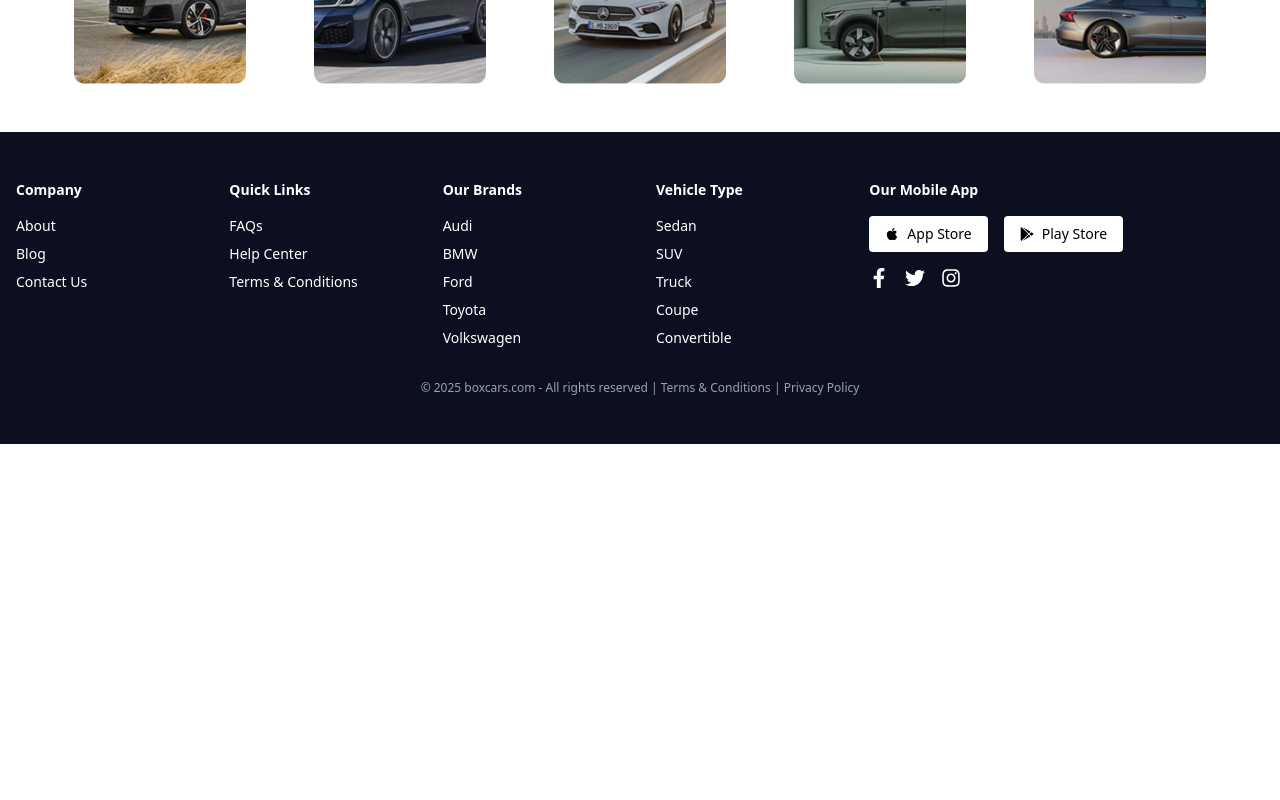
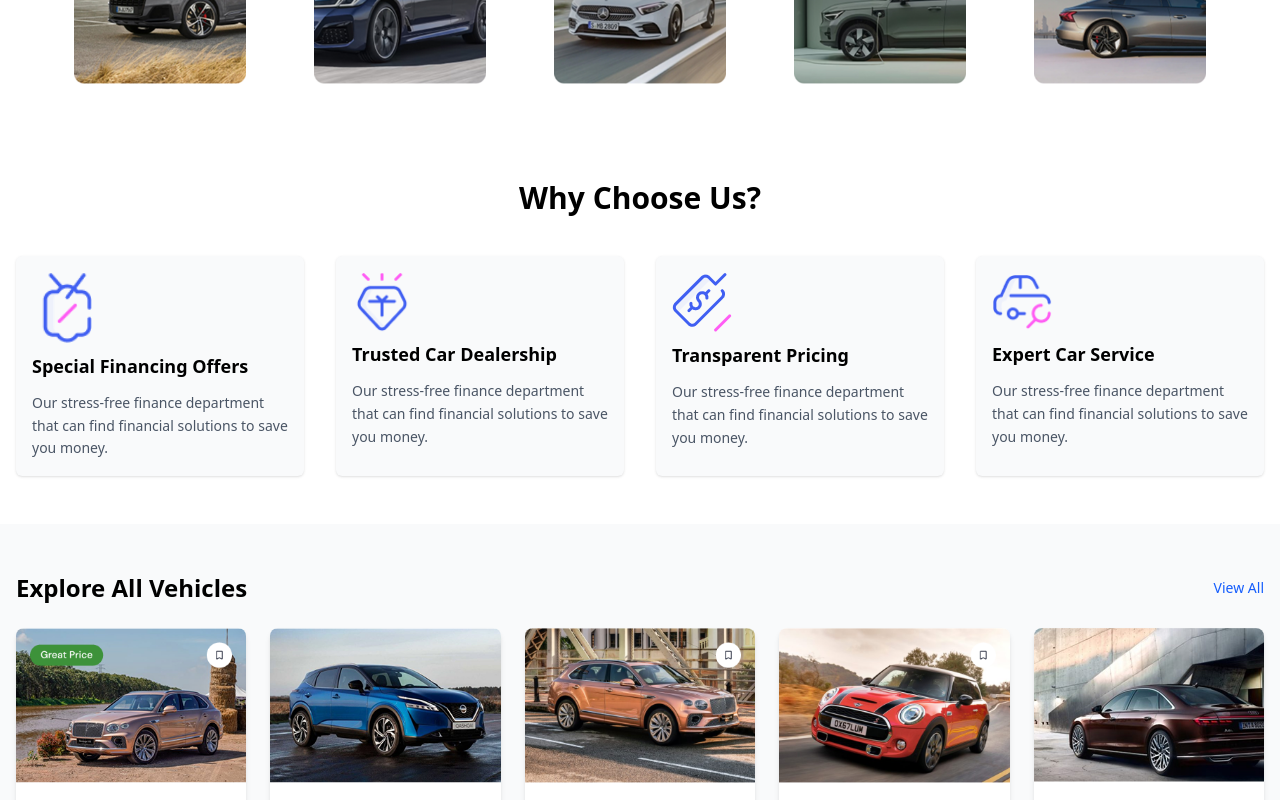
Before and after one commit to AhmedSamyEid/car_dealer_website, a Next.js app: page /home6 in a window 1280 px wide. Shown: the part 1100-1900 px from the top of the page. Before the commit the page ends 1544 px from the top, so only its background shows below. Built offline with nearby package versions, Linux system fonts and the light colour scheme.

Commit message:
Add : VehiclesSlider in home6

```diff
--- a/src/app/home6/page.tsx
+++ b/src/app/home6/page.tsx
@@ -1,4 +1,6 @@
+import { WhyChooseUs } from "@/components/why_choose_us/WhyChooseUs";
 import { Browsebytype } from "@/components/browseby_type/Browsebytype";
+import { VehiclesSlider } from "@/components/vehiclesslider/VehiclesSlider ";
 import Vehiclesavailable from "@/components/vehicles _available/Vehiclesavailable";
 
 export default function home() {
@@ -6,6 +8,8 @@
     <div>
       <Vehiclesavailable />
       <Browsebytype />
+      <WhyChooseUs />
+      <VehiclesSlider />
     </div>
   );
 }
```
